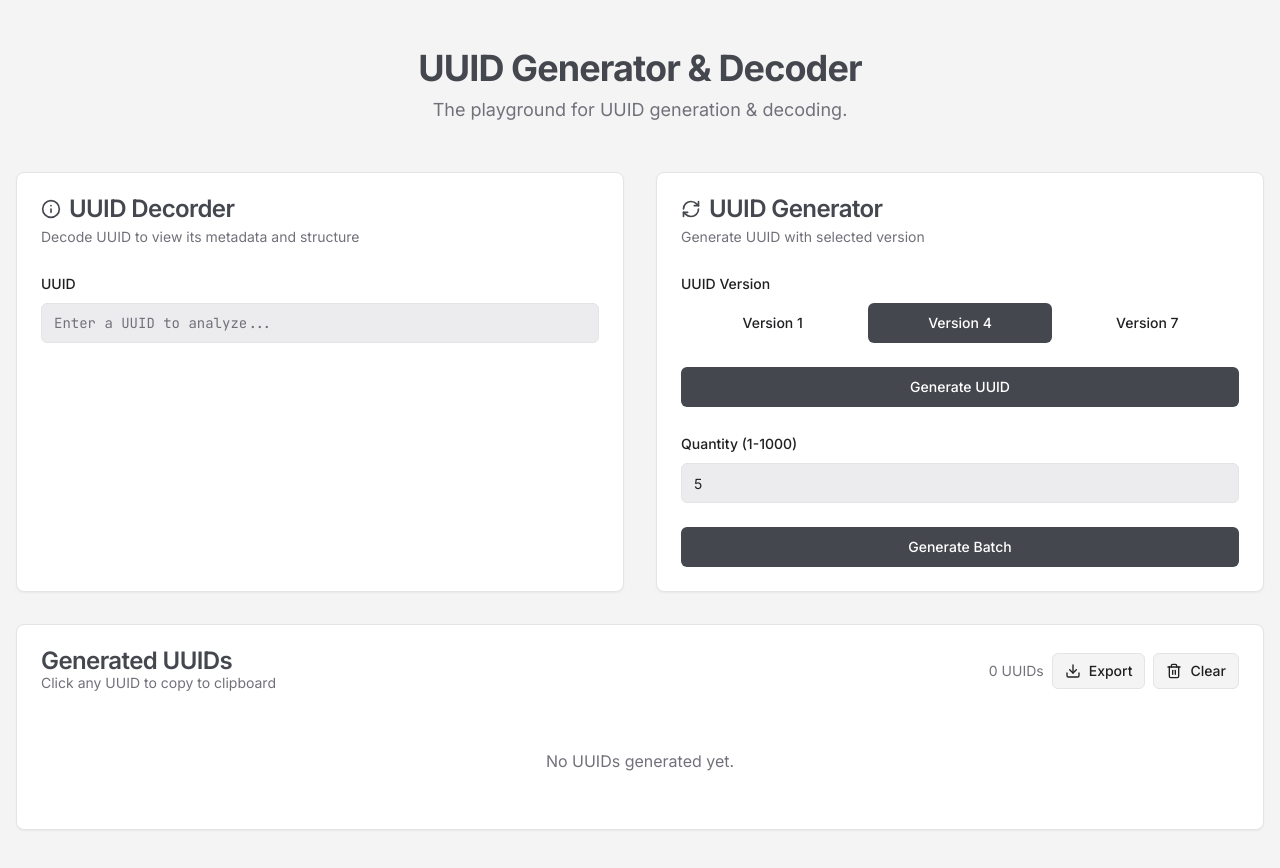
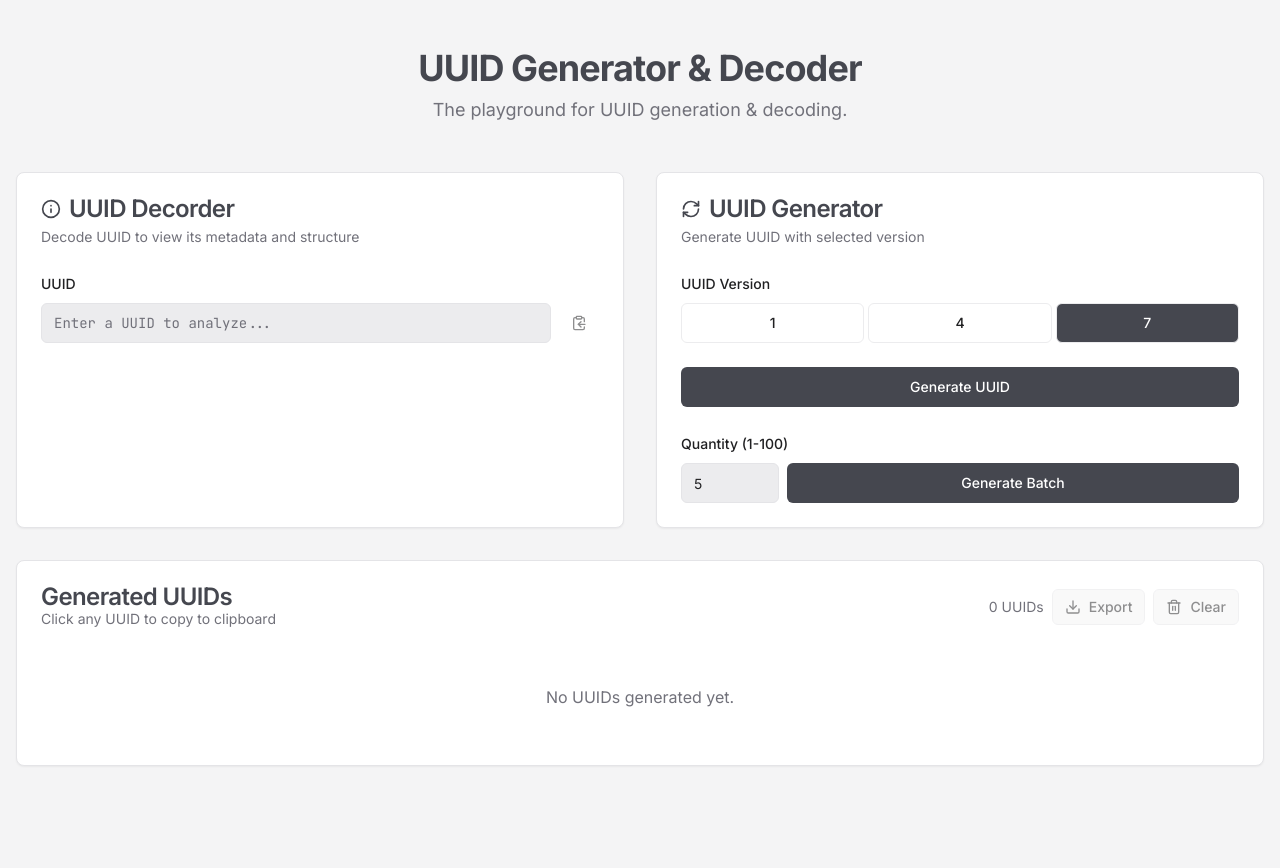
Before and after one commit to F88/uuid-playground, a React (Vite) app: page / in a window 1280 px wide. Shown: the top 868 px of the page. After the commit the page ends 814 px from the top, so only its background shows below. Built offline with nearby package versions, Linux system fonts and the light colour scheme.

Commit message:
feat: integrate Toaster for notifications and update UUID version default

```diff
--- a/src/App.tsx
+++ b/src/App.tsx
@@ -10,6 +10,7 @@ import {
 } from "@/components/ui/card";
 import { Input } from "@/components/ui/input";
 import { ToggleGroup, ToggleGroupItem } from "@/components/ui/toggle-group";
+import { toast, Toaster } from "sonner";
 import { Info, RefreshCw, ClipboardCopy, Download, Trash2 } from "lucide-react";
 
 type UUIDVersion = "1" | "4" | "7";
@@ -131,7 +132,7 @@ const formatTimestamp = (timestamp: string, version: number): string => {
 
 function App() {
   const [uuidToAnalyze, setUuidToAnalyze] = useState("");
-  const [selectedVersion, setSelectedVersion] = useState<UUIDVersion>("4");
+  const [selectedVersion, setSelectedVersion] = useState<UUIDVersion>("7");
   const [quantity, setQuantity] = useState(5);
   const [generatedUuids, setGeneratedUuids] = useState<string[]>([]);
   const [uuidAnalysis, setUuidAnalysis] = useState<UUIDAnalysis | null>(null);
@@ -177,10 +178,31 @@ function App() {
 
   const handleCopyToClipboard = (uuid: string) => {
     navigator.clipboard.writeText(uuid);
-    // Add toast notification here later
+    toast.success(uuid, {
+      icon: <ClipboardCopy className="w-4 h-4" />,
+    });
+  };
+
+  const handleExport = () => {
+    if (generatedUuids.length === 0) {
+      toast.error("No UUIDs to export.");
+      return;
+    }
+    const content = generatedUuids.join("\n");
+    const blob = new Blob([content], { type: "text/plain" });
+    const url = URL.createObjectURL(blob);
+    const a = document.createElement("a");
+    a.href = url;
+    a.download = "uuids.txt";
+    document.body.appendChild(a);
+    a.click();
+    document.body.removeChild(a);
+    URL.revokeObjectURL(url);
+    toast.success("UUIDs exported successfully.");
   };
 
   return (
+    <>
       <div className="min-h-screen bg-background font-sans text-foreground">
         <main className="container mx-auto px-4 py-12">
           <header className="text-center mb-12">
@@ -213,7 +235,7 @@ function App() {
                     >
                       UUID
                     </label>
-                  <div className="flex gap-2">
+                    <div className="flex space-x-2">
                       <Input
                         id="uuid-analyze-input"
                         placeholder="Enter a UUID to analyze..."
@@ -221,9 +243,17 @@ function App() {
                         onChange={(e) => setUuidToAnalyze(e.target.value)}
                         className="bg-input font-mono border-border focus:ring-accent flex-1"
                       />
+                      <Button
+                        variant="ghost"
+                        size="icon"
+                        onClick={() => handleCopyToClipboard(uuidToAnalyze)}
+                        className="hover:bg-muted"
+                        disabled={!uuidAnalysis?.isValid}
+                      >
+                        <ClipboardCopy className="w-4 h-4" />
+                      </Button>
                     </div>
                   </div>
-
                   {/* Analysis Results */}
                   {uuidAnalysis && (
                     <div className="space-y-3 pt-4 border-t border-border">
@@ -358,22 +388,25 @@ function App() {
                     className="w-full grid grid-cols-3"
                   >
                     <ToggleGroupItem
+                      variant="outline"
                       value="1"
                       className="data-[state=on]:bg-primary data-[state=on]:text-primary-foreground"
                     >
-                    Version 1
+                      1
                     </ToggleGroupItem>
                     <ToggleGroupItem
+                      variant="outline"
                       value="4"
                       className="data-[state=on]:bg-primary data-[state=on]:text-primary-foreground"
                     >
-                    Version 4
+                      4
                     </ToggleGroupItem>
                     <ToggleGroupItem
+                      variant="outline"
                       value="7"
                       className="data-[state=on]:bg-primary data-[state=on]:text-primary-foreground"
                     >
-                    Version 7
+                      7
                     </ToggleGroupItem>
                   </ToggleGroup>
                 </div>
@@ -385,26 +418,33 @@ function App() {
                 </Button>
 
                 <div className="space-y-2">
-                <label htmlFor="quantity-input" className="text-sm font-medium">
-                  Quantity (1-1000)
+                  <label
+                    htmlFor="quantity-input"
+                    className="text-sm font-medium"
+                  >
+                    Quantity (1-100)
                   </label>
+                  <div className="flex space-x-2">
                     <Input
                       id="quantity-input"
                       type="number"
                       min="1"
-                  max="1000"
+                      max="100"
                       placeholder="5"
                       value={quantity}
-                  onChange={(e) => setQuantity(parseInt(e.target.value, 10))}
-                  className="bg-input border-border focus:ring-accent"
+                      onChange={(e) =>
+                        setQuantity(Math.min(100, parseInt(e.target.value, 10)))
+                      }
+                      className="w-min bg-input border-border focus:ring-accent"
                     />
-              </div>
                     <Button
                       className="w-full bg-primary hover:bg-primary/90 text-primary-foreground"
                       onClick={handleGenerateBatch}
                     >
                       Generate Batch
                     </Button>
+                  </div>
+                </div>
               </CardContent>
             </Card>
           </div>
@@ -414,7 +454,9 @@ function App() {
             <CardHeader>
               <div className="flex justify-between items-center">
                 <div>
-                <CardTitle className="text-primary">Generated UUIDs</CardTitle>
+                  <CardTitle className="text-primary">
+                    Generated UUIDs
+                  </CardTitle>
                   <CardDescription>
                     Click any UUID to copy to clipboard
                   </CardDescription>
@@ -427,6 +469,8 @@ function App() {
                     variant="outline"
                     size="sm"
                     className="border-border hover:bg-muted"
+                    onClick={handleExport}
+                    disabled={generatedUuids.length < 1}
                   >
                     <Download className="w-4 h-4 mr-2" />
                     Export
@@ -436,6 +480,7 @@ function App() {
                     size="sm"
                     onClick={handleClear}
                     className="border-border hover:bg-muted"
+                    disabled={generatedUuids.length < 1}
                   >
                     <Trash2 className="w-4 h-4 mr-2" />
                     Clear
@@ -450,16 +495,9 @@ function App() {
                     <div
                       key={index}
                       className="flex items-center justify-between bg-input p-3 rounded-md font-mono text-sm"
+                      onClick={() => handleCopyToClipboard(uuid)}
                     >
                       <span>{uuid}</span>
-                    <Button
-                      variant="ghost"
-                      size="icon"
-                      onClick={() => handleCopyToClipboard(uuid)}
-                      className="hover:bg-muted"
-                    >
-                      <ClipboardCopy className="w-4 h-4" />
-                    </Button>
                     </div>
                   ))
                 ) : (
@@ -472,6 +510,8 @@ function App() {
           </Card>
         </main>
       </div>
+      <Toaster />
+    </>
   );
 }
 
```
Lines whose indentation alone changed are shown as unchanged.
